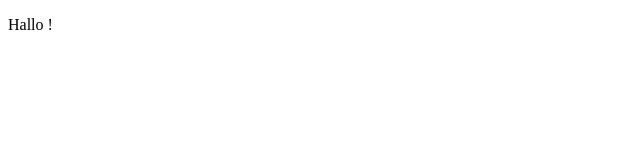
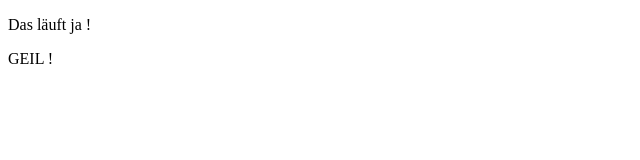
Before and after one commit to cgriesch/devtest, a plain HTML site: page index.html in a window 1280 px wide. Shown: the full height of the page, 0-640 px from the left. Drawn offline with Linux system fonts and the light colour scheme.

Commit message:
v2.0
dasd

```diff
--- a/index.html
+++ b/index.html
@@ -4,6 +4,7 @@
 <title>gitHub Test</title>
 </head>
 <body>
-	<p>Hallo !</p>
+	<p>Das läuft ja !</p>
+	<p>GEIL !</p>
 </body>
 </html>
```
